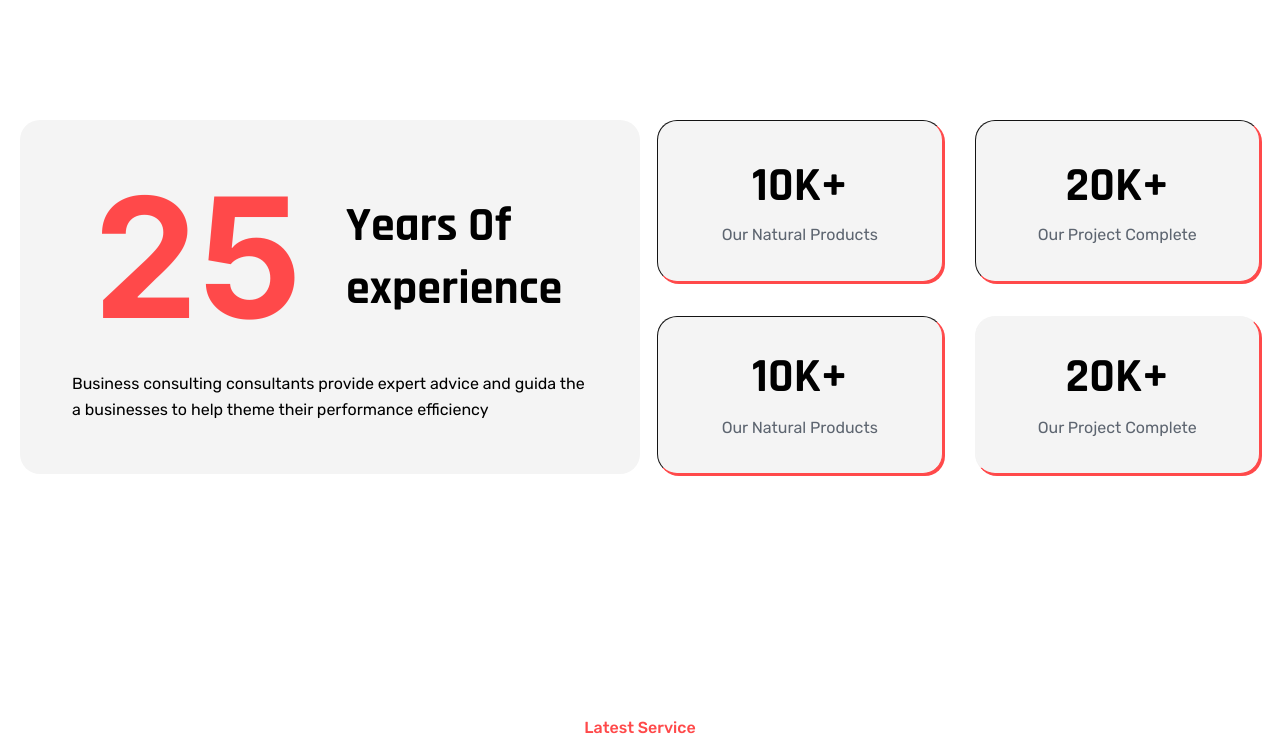
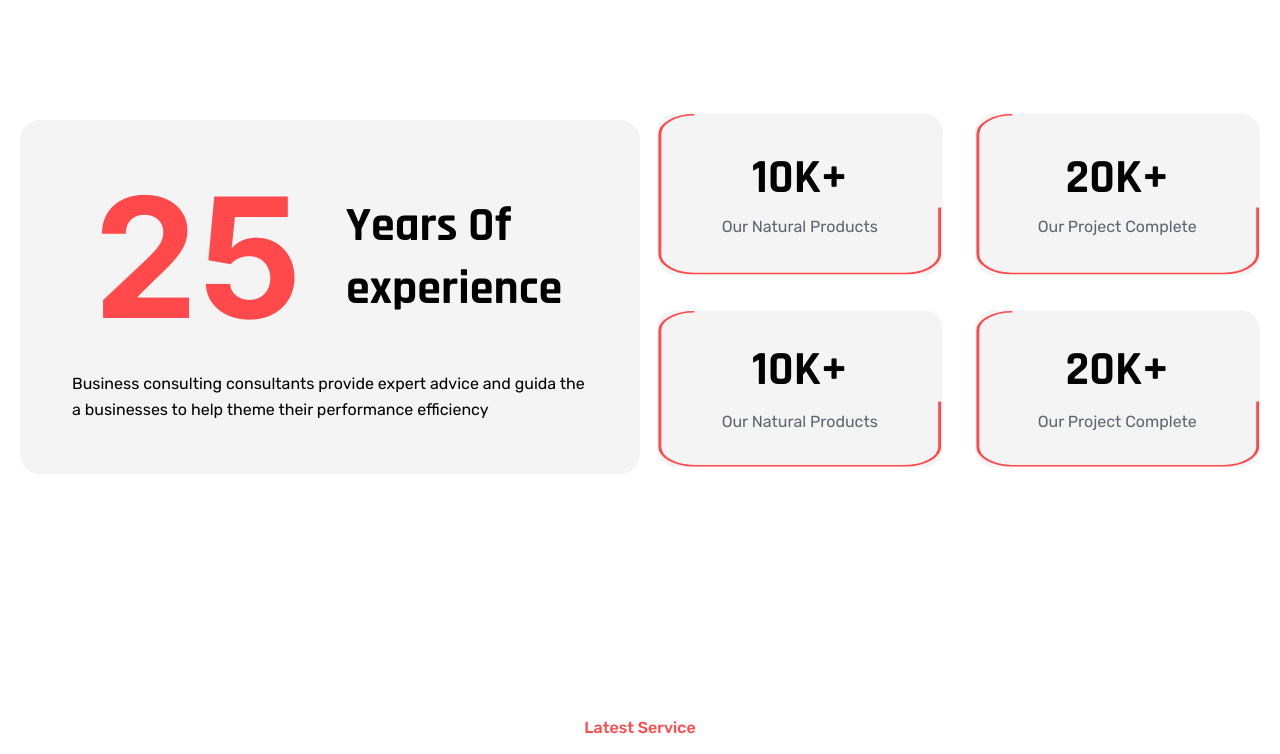
Before and after one commit to nabilislam11/Demo-portfolio, a React (Vite) app: page / in a window 1280 px wide. Shown: the part 1264-2018 px from the top of the page. Built offline with nearby package versions, Linux system fonts and the light colour scheme.

Commit message:
adding animation tools

```diff
--- a/package.json
+++ b/package.json
@@ -11,6 +11,7 @@
   },
   "dependencies": {
     "@tailwindcss/vite": "^4.2.1",
+    "framer-motion": "^12.40.0",
     "react": "^19.2.0",
     "react-dom": "^19.2.0",
     "react-icons": "^5.6.0",
--- a/src/components/company/Company.jsx
+++ b/src/components/company/Company.jsx
@@ -5,7 +5,7 @@ import company3 from "../../assets/company3.svg"
 import company4 from "../../assets/company4.svg"
 const Company = () => {
   return (
-    <div className=' container md:mt-[120px]'>
+    <div className=' container md:mt-[120px] md:mb-[50px]'>
       <div className="grid grid-cols-2 lg:grid-cols-4 border border-[#9F9F9F] dark:border-[#FFFFFF]/8">
         <div className=" py-[46.5px] px-[68.12px] border-r  border-[#9F9F9F]  dark:border-[#FFFFFF]/8">
           <img src={company1} alt="" />
--- a/src/components/counter/Counter.jsx
+++ b/src/components/counter/Counter.jsx
@@ -1,7 +1,16 @@
 import React from 'react'
+import { motion } from "framer-motion";
+const Counter = () => {
+    <motion.rect
+        animate={{ pathLength: [0, 1, 0] }}
+        transition={{
+            duration: 4,
+            repeat: Infinity,
+            ease: "linear"
+        }}
+    />
+    return (
 
-const Counter = () => {
-    return (
         <div className='container px-3  pb-[60px] md:pb-[120px] '>
             <div className="flex flex-col md:flex-row  justify-between  ">
                 <div className=" mt-[32px]  md:w-[50%] bg-[#F4F4F4] dark:bg-[#141414] pt-[30px] md:pt-[36px]  px-[20px] md:px-[52px]  pb-[20px] md:pb-[51px] rounded-[20px] space-y-3 ">
@@ -15,13 +24,40 @@ const Counter = () => {
                     <p className='font-rubik  font-normal text-[16px] leading-[26px] text-black dark:text-[#FFFFFF]'>Business consulting consultants provide expert advice and guida the
                         a businesses to help theme their performance efficiency</p>
                 </div>
-                <div className=" md:w-[50%] grid grid-cols-1 sm:grid-cols-2 gap-8  mt-[32px]  md:ml-[17px]">
-                    <div className="w-full max-w-[360px] mx-auto h-[158px] py-[35px] px-[5px]
+                <div className=" relative  md:w-[50%] grid grid-cols-1 sm:grid-cols-2 gap-8  mt-[32px]  md:ml-[17px]">
+
+                    <div className="float-card [animation-delay:0s] w-full max-w-[360px] mx-auto h-[158px] py-[35px] px-[5px]
  md:max-w-[295px] md:h-[162px]
-border border-b-[#FF494A] border-t-[#141414] border-l-[#141414] border-r-[#FF494A]
+
 bg-[#F4F4F4] dark:bg-[#141414]
-shadow-[2px_2px_0px_0px_#FF494A]
 space-y-1 rounded-[20px] text-center flex flex-col justify-between items-center">
+
+                        <svg
+                            className="absolute inset-0 w-full h-full"
+                            viewBox="0 0 100 100"
+                            preserveAspectRatio="none"
+                        >
+                            <motion.rect
+                                x="1"
+                                y="1"
+                                width="98"
+                                height="98"
+                                rx="12"
+                                ry="12"
+                                fill="none"
+                                stroke="#FF494A"
+                                strokeWidth="1"
+                                strokeDasharray="300"
+                                animate={{
+                                    strokeDashoffset: [300, 0, -300],
+                                }}
+                                transition={{
+                                    duration: 4,
+                                    repeat: Infinity,
+                                    ease: "linear",
+                                }}
+                            />
+                        </svg>
                         <div className="flex  text-black dark:text-white ">
                             <p className='font-rajdhani  font-bold  text-[48px] leading-[60px]'> 10</p>
                             <p className='font-rajdhani  font-bold  text-[48px] leading-[60px]'> K+</p>
@@ -30,12 +66,38 @@ space-y-1 rounded-[20px] text-center flex flex-col justify-between items-center"
                         <p className='font-rubik  font-normal text-[16px] leading-[30px] text-[#5D6570] dark:text-[#9F9F9F] '>Our Natural Products</p>
 
                     </div>
-                    <div className="w-full max-w-[360px] mx-auto h-[158px] py-[35px] px-[5px]
+                    <div className="float-card [animation-delay:1s] w-full max-w-[360px] mx-auto h-[158px] py-[35px] px-[5px]
  md:max-w-[295px] md:h-[162px]
-border border-b-[#FF494A] border-t-[#141414] border-l-[#141414] border-r-[#FF494A]
 bg-[#F4F4F4] dark:bg-[#141414]
-shadow-[2px_2px_0px_0px_#FF494A]
-space-y-1 rounded-[20px] text-center flex flex-col justify-between items-center">
+
+space-y-1 rounded-[20px] text-center flex flex-col justify-between items-center ">
+
+                        <svg
+                            className="absolute inset-0 w-full h-full"
+                            viewBox="0 0 100 100"
+                            preserveAspectRatio="none"
+                        >
+                            <motion.rect
+                                x="1"
+                                y="1"
+                                width="98"
+                                height="98"
+                                rx="12"
+                                ry="12"
+                                fill="none"
+                                stroke="#FF494A"
+                                strokeWidth="1"
+                                strokeDasharray="300"
+                                animate={{
+                                    strokeDashoffset: [300, 0, -300],
+                                }}
+                                transition={{
+                                    duration: 4,
+                                    repeat: Infinity,
+                                    ease: "linear",
+                                }}
+                            />
+                        </svg>
                         <div className="flex text-black dark:text-white ">
                             <p className='font-rajdhani  font-bold  text-[48px] leading-[60px]'> 20</p>
                             <p className='font-rajdhani  font-bold  text-[48px] leading-[60px]'> K+</p>
@@ -44,7 +106,33 @@ space-y-1 rounded-[20px] text-center flex flex-col justify-between items-center"
                         <p className='font-rubik  font-normal text-[16px] leading-[30px] text-[#5D6570] dark:text-[#9F9F9F]'>Our Project Complete</p>
 
                     </div>
-                    <div className="py-[30px] px-[15px] bg-[#F4F4F4]  space-y-1  rounded-[20px]  text-center flex flex-col  justify-between items-center   border border-b-[#FF494A]  border-t-[#141414] border-l-[#141414] border-r-[#FF494A] bg-[#F4F4F4] dark:bg-[#141414] shadow-[2px_2px_0px_0px_#FF494A] bg-[#F4F4F4] ">
+                    <div className="float-card [animation-delay:2s] py-[30px] px-[15px] bg-[#F4F4F4]  space-y-1  rounded-[20px]  text-center flex flex-col  justify-between items-center  bg-[#F4F4F4] dark:bg-[#141414] bg-[#F4F4F4] ">
+                        <svg
+                            className="absolute inset-0 w-full h-full"
+                            viewBox="0 0 100 100"
+                            preserveAspectRatio="none"
+                        >
+                            <motion.rect
+                                x="1"
+                                y="1"
+                                width="98"
+                                height="98"
+                                rx="12"
+                                ry="12"
+                                fill="none"
+                                stroke="#FF494A"
+                                strokeWidth="1"
+                                strokeDasharray="300"
+                                animate={{
+                                    strokeDashoffset: [300, 0, -300],
+                                }}
+                                transition={{
+                                    duration: 4,
+                                    repeat: Infinity,
+                                    ease: "linear",
+                                }}
+                            />
+                        </svg>
                         <div className="flex text-black dark:text-white ">
                             <p className='font-rajdhani  font-bold  text-[48px] leading-[60px]'> 10</p>
                             <p className='font-rajdhani  font-bold  text-[48px] leading-[60px]'> K+</p>
@@ -53,7 +141,34 @@ space-y-1 rounded-[20px] text-center flex flex-col justify-between items-center"
                         <p className='font-rubik  font-normal text-[16px] leading-[30px] text-[#5D6570] '>Our Natural Products</p>
 
                     </div>
-                    <div className="py-[30px] px-[15px] bg-[#F4F4F4]  dark:bg-[#141414] space-y-1  rounded-[20px]  text-center flex flex-col  justify-between items-center  border border-b-[#FF494A] border-t-[#F4F4F4] border-l-[#F4F4F4] border-r-[#FF494A] bg-[#F4F4F4] shadow-[2px_2px_0px_0px_#FF494A] bg-[#F4F4F4] ">
+                    <div className=" float-card [animation-delay:4s] py-[30px] px-[15px] bg-[#F4F4F4]  dark:bg-[#141414] space-y-1  rounded-[20px]  text-center flex flex-col  justify-between items-center  bg-[#F4F4F4] bg-[#F4F4F4] ">
+
+                        <svg
+                            className="absolute inset-0 w-full h-full"
+                            viewBox="0 0 100 100"
+                            preserveAspectRatio="none"
+                        >
+                            <motion.rect
+                                x="1"
+                                y="1"
+                                width="98"
+                                height="98"
+                                rx="12"
+                                ry="12"
+                                fill="none"
+                                stroke="#FF494A"
+                                strokeWidth="1"
+                                strokeDasharray="300"
+                                animate={{
+                                    strokeDashoffset: [300, 0, -300],
+                                }}
+                                transition={{
+                                    duration: 4,
+                                    repeat: Infinity,
+                                    ease: "linear",
+                                }}
+                            />
+                        </svg>
                         <div className="flex text-black dark:text-white ">
                             <p className='font-rajdhani  font-bold  text-[48px] leading-[60px]'> 20</p>
                             <p className='font-rajdhani  font-bold  text-[48px] leading-[60px]'> K+</p>
--- a/src/components/themetoggle/ThemeToggle.jsx
+++ b/src/components/themetoggle/ThemeToggle.jsx
@@ -1,14 +1,11 @@
 import { useEffect, useState } from "react";
-
 const ThemeToggle = () => {
   const [darkMode, setDarkMode] = useState(false);
-
   // initial load
   useEffect(() => {
     const savedTheme = localStorage.getItem("theme");
     setDarkMode(savedTheme === "dark");
   }, []);
-
   // apply theme
   useEffect(() => {
     const root = document.documentElement;
@@ -21,7 +18,6 @@ const ThemeToggle = () => {
       localStorage.setItem("theme", "light");
     }
   }, [darkMode]);
-
   return (
     <button
       onClick={() => setDarkMode((prev) => !prev)}
@@ -31,5 +27,4 @@ const ThemeToggle = () => {
     </button>
   );
 };
-
 export default ThemeToggle;
--- a/src/index.css
+++ b/src/index.css
@@ -30,3 +30,18 @@ ul {
   --font-inter: Inter, sans-serif;
   --font-rajdhani: Rajdhani, sans-serif;
 }
+@keyframes float {
+  0% {
+    transform: translateY(0px);
+  }
+  50% {
+    transform: translateY(-12px);
+  }
+  100% {
+    transform: translateY(0px);
+  }
+}
+
+.float-card {
+  animation: float 4s ease-in-out infinite;
+}
```
Also changed, not shown: src/components/my-skill/MySkill.jsx (+4 -5 lines), 1 other file (tests, documents, lock files or other folders).
